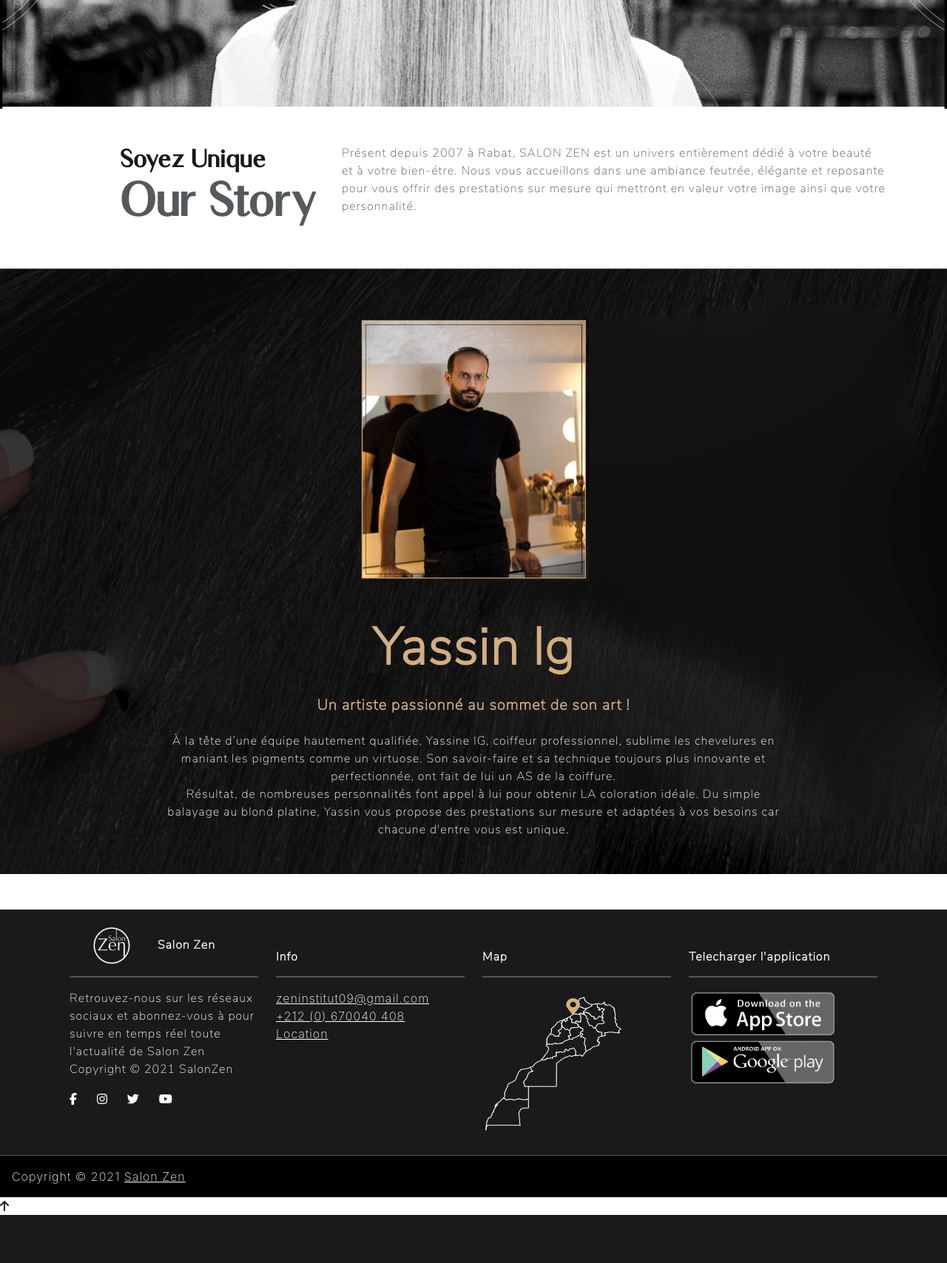
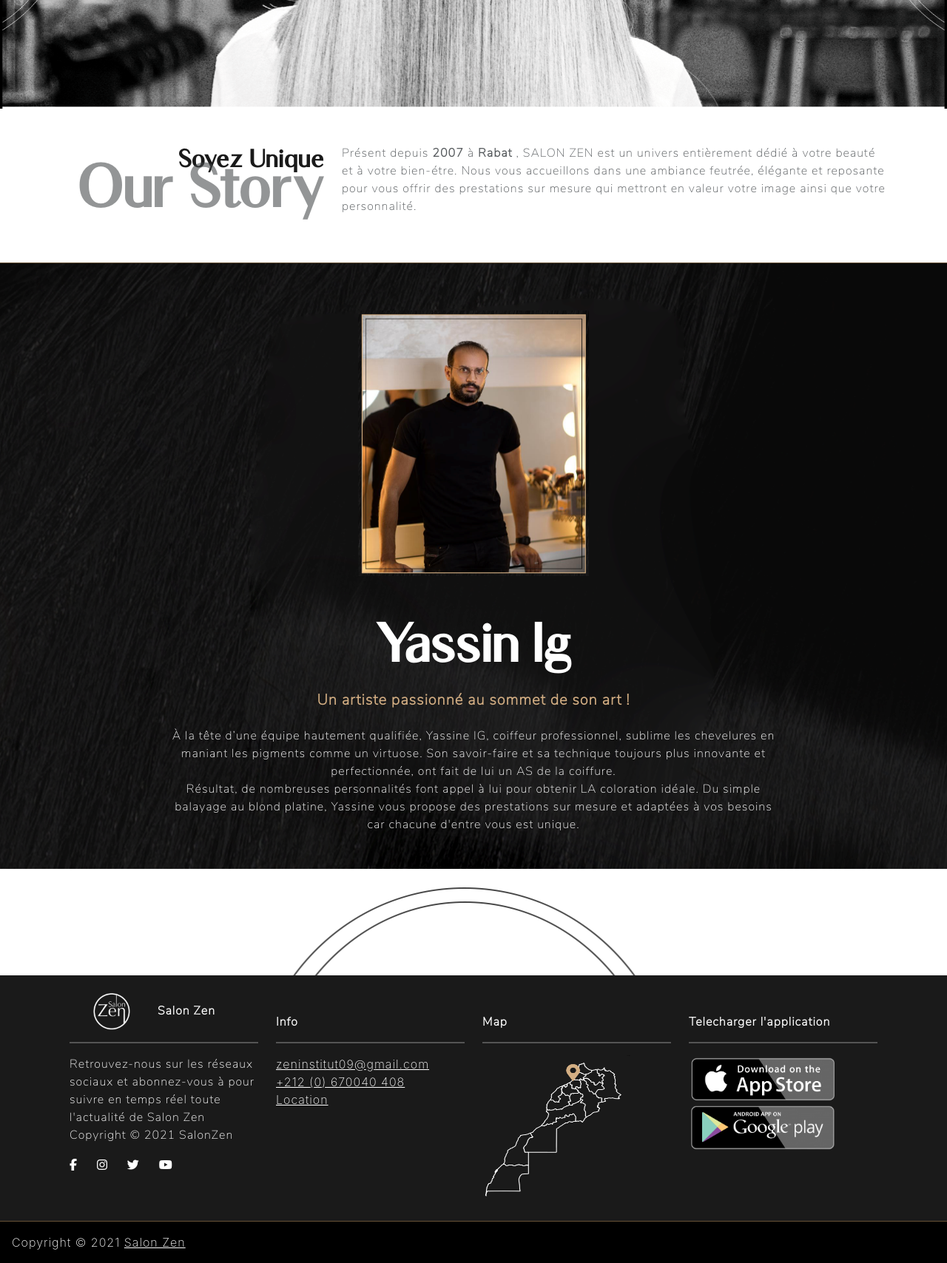
Before and after one commit to lahcen001/salon_zen, a PHP site: page /a_propos.html in a window 1280 px wide. Shown: the part 495-2203 px from the top of the page at 74% size. Before the commit the page ends 2138 px from the top, so only its background shows below. Run offline with PHP 8.4, Linux system fonts and the light colour scheme; some libraries are stand-ins or nearby versions.

Commit message:
a_propos

```diff
--- a/a_propos.html
+++ b/a_propos.html
@@ -140,14 +140,17 @@
     <div class="container">
         <div class="row">
             <div class="col-md-4 mt-5 mb-5">
-                <h3 class="align-middle my-0 soyez_unique">Soyez Unique</h3>
+                <div class=" our_story_2">
+                    <h3 class="align-middle my-0 soyez_unique text-left">Soyez Unique</h3>
 
-                <h1 class="align-middle  our_story text-secondary">Our Story</h1>
-
+                    <h1 class="align-middle  our_story  ">Our Story</h1>
+                </div>
 
             </div>
             <div class="col-md-8 mt-5 mb-5">
-                <p class="align-middle">Présent depuis 2007 à Rabat, SALON ZEN est un univers entièrement
+                <p class="align-middle">Présent depuis <span class="text-bold">2007</span> à <span
+                        class="text-bold">Rabat</span> , SALON ZEN est un
+                    univers entièrement
                     dédié à votre beauté et à votre bien-étre. Nous vous accueillons dans une
                     ambiance feutrée, élégante et reposante pour vous offrir des
                     prestations sur mesure qui mettront en valeur votre image
@@ -159,8 +162,8 @@
 
 
 
-    <div class="  text-right text-light  p-3 border1"
-        style="background-image: url('./img/backgound/yassin_background.png');">
+    <div class="  text-right text-light  p-3 border1 bg2 "
+        style=" background-image: url('./img/backgound/yassin_background.png');">
         <div class="col-md-12 d-flex justify-content-center  my-5">
 
             <img src="./img/card3/yassin.png" class="card3" alt="">
@@ -171,22 +174,26 @@
 
         <div class="col-md-8 d-flex justify-content-center mx-auto my-3 text-center   ">
 
-            <h1 class="title3">Yassin lg</h1>
+            <h1 class="title3 Luxia_1">Yassin lg</h1>
         </div>
         <div class="col-md-8 d-flex justify-content-center mx-auto my-3 text-center   ">
-            <h3 class="title4">Un artiste passionné au sommet de son art ! </h3>
+            <h3 class="title4 ">Un artiste passionné au sommet de son art ! </h3>
         </div>
 
         <div class="col-md-8 d-flex justify-content-center mx-auto my-3 text-center  ">
             <p>
 
 
-                À la tête d’une équipe hautement qualifiée, Yassine IG, coiffeur professionnel, sublime les chevelures
-                en maniant les pigments comme un virtuose. Son savoir-faire et sa technique toujours plus innovante et
+                À la tête d’une équipe hautement qualifiée, Yassine IG, coiffeur professionnel, sublime les
+                chevelures
+                en maniant les pigments comme un virtuose. Son savoir-faire et sa technique toujours plus
+                innovante
+                et
                 perfectionnée, ont fait de lui un AS de la coiffure. <br />
                 Résultat, de nombreuses personnalités font
                 appel à
-                lui pour obtenir LA coloration idéale. Du simple balayage au blond platine, Yassin vous propose des
+                lui pour obtenir LA coloration idéale. Du simple balayage au blond platine, Yassine vous propose
+                des
                 prestations sur mesure et adaptées à vos besoins car chacune d'entre vous est unique.
 
 
@@ -199,15 +206,13 @@
 
 
 
-
-
-    <div class="container bg1 my-5">
-
-
+    <div class="container bg1 pt5">
 
 
 
     </div>
+
+
 
 
 
@@ -300,8 +305,25 @@
         <!-- Copyright -->
     </footer>
     <a href="#">
-        <i class="fa fa-arrow-up gotoup"></i>
+
+
+
+        <i id="gotoup">
+            <img class="scroll" src="./img/backgound/scroll.png" alt="">
+        </i>
+
     </a>
+
+    <!-- <a href="#down">
+
+
+
+        <i id="gotoup1">
+            <img class="scroll" src="./img/backgound/down.png" alt="">
+        </i>
+
+    </a> -->
+
 </body>
 
 </html>
--- a/style.css
+++ b/style.css
@@ -243,12 +243,15 @@
     background-position: center bottom;
 
   }
+  .lire{
+    margin-right: 37px;
+  }
   .bg2{
     background-image: url("./img/backgound/bg2_.png");
 
     background-repeat: no-repeat; /* Do not repeat the image */
 
-    background-position: center bottom;
+    background-position: center top;
 
   }
 
@@ -394,6 +397,7 @@
 }
 
 
+
 @media only screen and (max-width: 600px) {
   .column {
     display: grid;
@@ -473,7 +477,9 @@
 
 
 }
-
+.pt5 {
+  padding-top: 9rem !important;
+}
 
 
 
@@ -694,17 +700,26 @@
 }
 
 .soyez_unique{
+  text-align: right;
   font-family: Luxia1;
   font-size: 2rem;
-  padding-left: 5rem;
+  /* padding-left: 8rem; */
 
 }
+
+.our_story_2{
+  position: relative;
+}
 .our_story{
-
+  position: absolute;
+  left: 0%;
+  text-align: right;
+  width: 100%;
+  top: 28%;
   font-family: Luxia1;
-  font-size: 3.8rem;
-  padding-left: 5rem;
-
+  font-size: 4.8rem;
+  padding-left: 0rem;
+  color: #41444691 !important;
 
 }
 
@@ -867,3 +882,7 @@
   margin-right: auto;
   margin-left: auto;
 }
+
+.text-bold{
+  font-weight: 900;
+}
```
Also changed, not shown: index.html (+13 -26 lines), script.js (+9 -4 lines), img/backgound/bg2_.png, img/backgound/bg2__.png (added).
